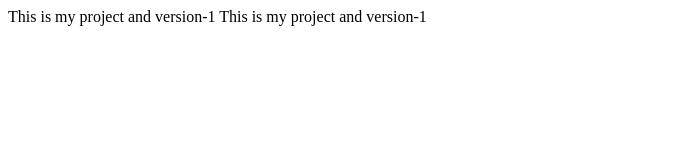
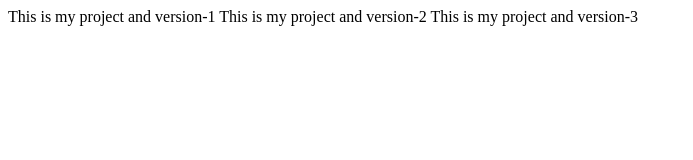
Before and after one commit to kesanipriyanka/git-2, a plain HTML site: page index.html in a window 1280 px wide. Shown: the whole page, without its empty margins (0-693 px from the left). Drawn offline with Linux system fonts and the light colour scheme.

Commit message:
version-3

```diff
--- a/index.html
+++ b/index.html
@@ -7,6 +7,9 @@
 </head>
 <body>
     This is my project and version-1
-    This is my project and version-1
+    This is my project and version-2
+    This is my project and version-3
+
+
 </body>
 </html>
```
